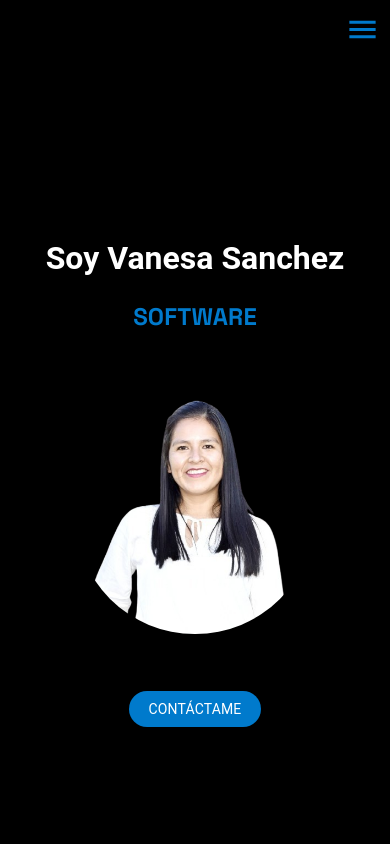
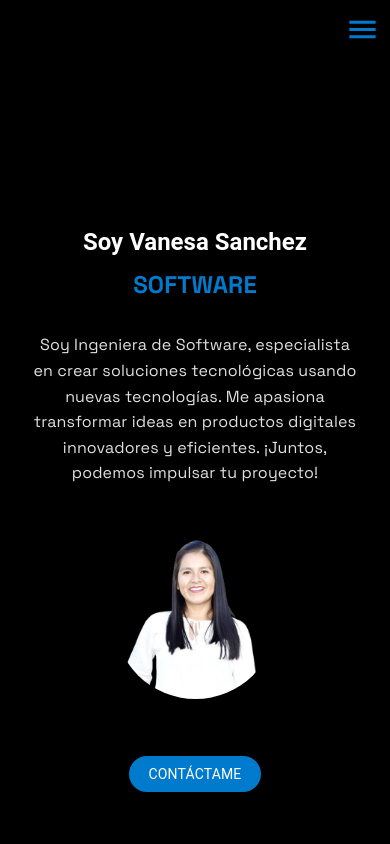
Before and after one commit to san2025chez/innovation, a React (Create React App) app: page / in a window 390 px wide. Shown: the top 844 px of the page. Built offline with nearby package versions, Linux system fonts and the light colour scheme.

Commit message:
add-descipion mobile

```diff
--- a/src/components/About.js
+++ b/src/components/About.js
@@ -27,7 +27,7 @@ const About = ({ id }) => {
 
 const useStyles = makeStyles((theme) => ({
   section: {
-
+   marginTop:'10px',
     textAlign: 'center',
     padding: theme.spacing(5),
     backgroundColor: "#000000", // Negro
--- a/src/components/MobileAbout.js
+++ b/src/components/MobileAbout.js
@@ -52,9 +52,15 @@ const MobileAbout = () => {
             <CardContent className={classes.cardContent}>
             <div className={classes.contentContainer}>
                 <Typography variant="h5" className={classes.title}>Soy Vanesa Sanchez</Typography>
-                <span className={classes.typingText}>
+
+               <div className={classes.typingText}>
+               <span >
                     {fullStackText} {developerText}
-                </span><br/>
+                </span></div>
+                <br/>
+                <Typography variant="h7" className={classes.description}>
+                            Soy Ingeniera de Software, especialista en crear soluciones tecnológicas usando nuevas tecnologías. Me apasiona transformar ideas en productos digitales innovadores y eficientes. ¡Juntos, podemos impulsar tu proyecto!
+                        </Typography>
 
                 <div className={classes.imageContainer}>
                     <img src={portada} alt="Vanesa Sanchez" className={classes.roundedImage} />
@@ -83,16 +89,17 @@ const useStyles = makeStyles((theme) => ({
         alignItems: 'center', // Centra el contenido horizontalmente
     },
     roundedImage: {
-        width: '70%',
+        width: '50%',
         borderRadius: '50%',
         marginTop:'20px',
-        marginBottom: '30px',
+        marginBottom: '20px',
     },
     title: {
         color: '#FFFFFF', // Blanco
-        fontSize: '2rem',
+        fontSize: '1.5rem',
         fontWeight: '700',
-        marginBottom: '20px',
+    marginTop:'10px',
+        marginBottom: '10px',
         textAlign: 'center', // Centra el título
     },
     typingText: {
@@ -101,11 +108,12 @@ const useStyles = makeStyles((theme) => ({
         color: '#007ACC', // Azul Eléctrico
         textTransform: 'uppercase',
         textAlign: 'center', // Centra el texto
-        marginBottom: '30px', // Espacio entre el texto y la imagen
+        marginBottom: '10px', // Espacio entre el texto y la imagen
+
         fontFamily: 'Space Grotesk, sans-serif',
     },
     buttonContainer: {
-        marginTop: '30px',
+        marginTop: '40px',
         textAlign: 'center',
     },
     contactButton: {
@@ -120,10 +128,11 @@ const useStyles = makeStyles((theme) => ({
         },
     },
     imageContainer: {
-        marginTop: '40px',
+        marginTop: '30px',
     },
     description: {
-        marginTop: '10px',
+        marginTop: '40px',
+        paddingTop:'10px',paddingBottom:'10px',
         color: '#E0E0E0', // Gris Claro
         fontSize: '1.0rem',
         lineHeight: '1.6',
@@ -132,12 +141,9 @@ const useStyles = makeStyles((theme) => ({
     },
 
     cardContent: {
-      padding: theme.spacing(1), // Ajusta el padding según tus necesidades
+      padding: theme.spacing(2), // Ajusta el padding según tus necesidades
   },
-  contentContainer: {
-    marginTop: -theme.spacing(2),
 
-},
 }));
 
 export default MobileAbout;
```
